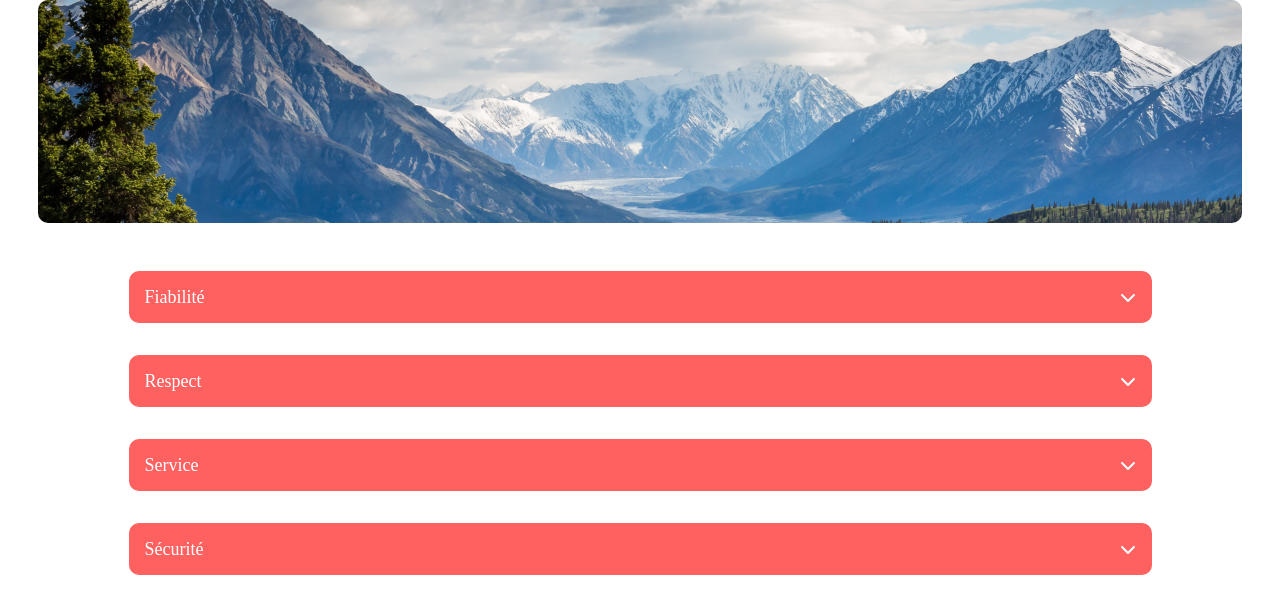
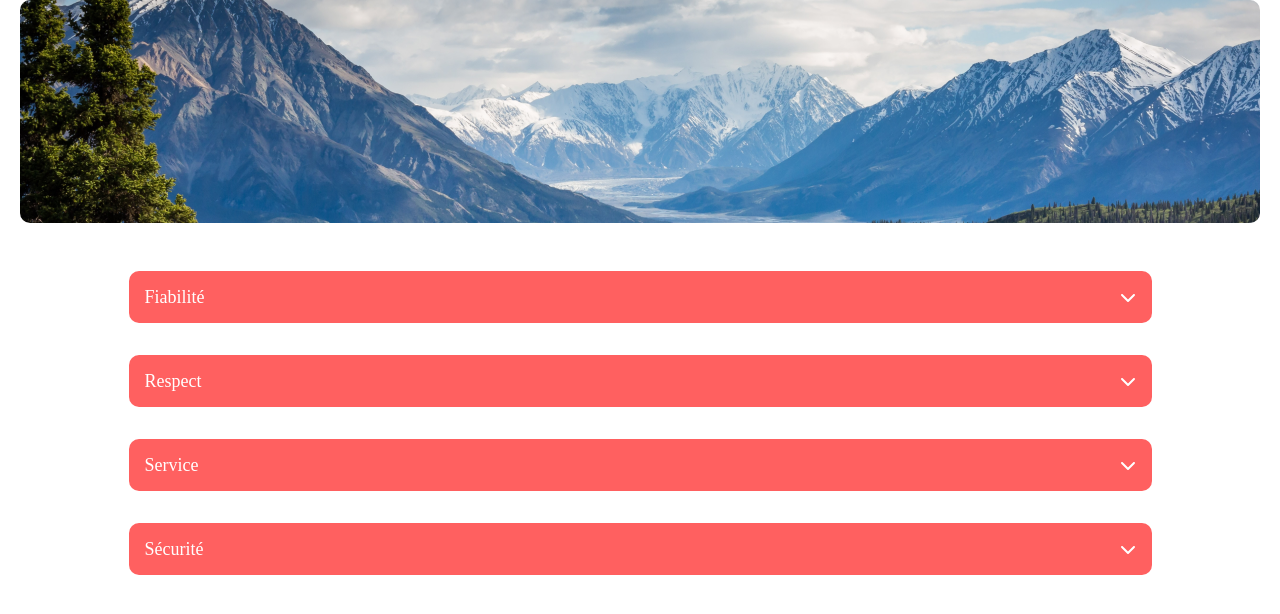
Before and after one commit to rayanadir/RayanDahmena_11_11032022, a React (Create React App) app: page / in a window 1280 px wide. Shown: the top 614 px of the page. Built offline with nearby package versions, Linux system fonts and the light colour scheme.

Commit message:
ajout commentaires Banner

```diff
--- a/src/components/banner/Banner.jsx
+++ b/src/components/banner/Banner.jsx
@@ -1,6 +1,11 @@
 import '../banner/Banner.scss';
 import PropTypes from 'prop-types';
 
+/**
+ *
+ * @param {*} props charge la bannière
+ * @returns bannière
+ */
 const Banner = (props) => {
     if(props.type==="about"){
         return (
--- a/src/components/banner/Banner.scss
+++ b/src/components/banner/Banner.scss
@@ -3,7 +3,7 @@
     @media (min-width:768px) and (max-width:1439px){
         &__image{
             margin: auto;
-            width: 94%;
+            width: 100%;
             height: 223px;
             border-radius: 10px;
             max-width: 1240px;
@@ -20,7 +20,7 @@
     @media (min-width:320px) and (max-width:767px){
         &__image{
             margin: 2rem auto;
-            width: 90%;
+            width: 100%;
             height: 223px;
             border-radius: 10px;
         }
@@ -38,7 +38,7 @@
             height: 124px;
             border-radius: 10px;
             margin: 2rem auto;
-            width: 90%;
+            width: 100%;
         }
         &__text{
             position: absolute;
```
